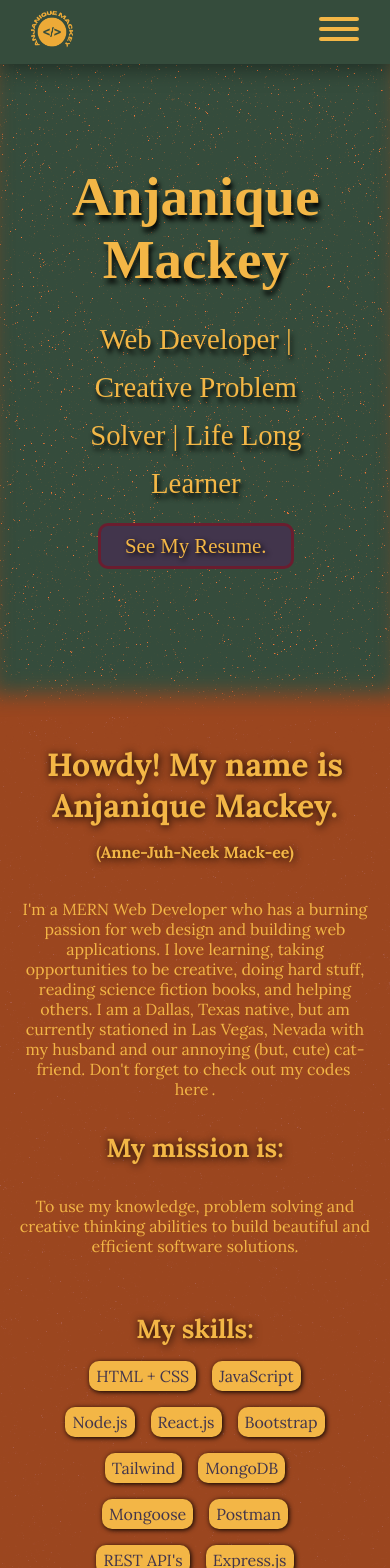
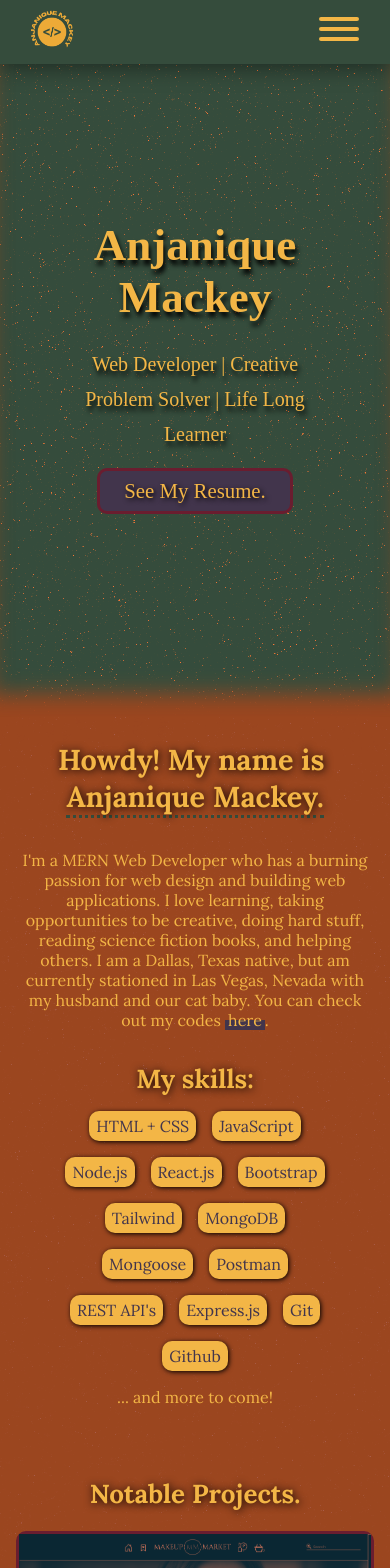
Before and after one commit to Milkdromeda-333/portfolio-old, a React (Vite) app: page / in a window 390 px wide. Shown: the top 1568 px of the page. Built offline with nearby package versions, Linux system fonts and the light colour scheme; a web font is replaced by a local one.

Commit message:
adds minor fixes

```diff
--- a/index.html
+++ b/index.html
@@ -3,7 +3,7 @@
 
 <head>
   <meta charset="UTF-8" />
-  <!-- <link rel="icon" type="image/svg+xml" href="/logo.png" /> -->
+  <link rel="icon" type="image/svg+xml" href="/logo.png" />
   <link rel="apple-touch-icon" sizes="180x180" href="favicons/apple-touch-icon.png">
   <link rel="icon" type="image/png" sizes="32x32" href="favicons/favicon-32x32.png">
   <link rel="icon" type="image/png" sizes="16x16" href="favicons/favicon-16x16.png">
--- a/src/App.jsx
+++ b/src/App.jsx
@@ -8,7 +8,8 @@ import Navbar from "./components/Navbar";
 import Hero from "./components/Hero";
 
 function App() {
-
+  window.location.hash = window.location.hash
+  // console.log(window.location)
   return (
     <div className="App">
       <Navbar />
--- a/src/components/Footer.jsx
+++ b/src/components/Footer.jsx
@@ -11,7 +11,7 @@ export default function Footer() {
                 <span className="keep-together"> Anjanique M. 💻🌏</span>
             </span>
 
-            <span>Follow my socials!</span>
+            <span>Check out my socials!</span>
 
             <div className="socials-icons">
 
--- a/src/components/Intro.jsx
+++ b/src/components/Intro.jsx
@@ -1,3 +1,4 @@
+
 export default function Intro() {
 
     const skillsArr = () => {
@@ -13,7 +14,9 @@ export default function Intro() {
             "Mongoose",
             "Postman",
             "REST API's",
-            "Express.js"];
+            "Express.js",
+            "Git",
+            "Github"];
 
         return skills.map(skill => <span className="skill-card" key={skill}>{skill}</span>)
     }
@@ -23,15 +26,24 @@ export default function Intro() {
 
             <section className="sec1" id="about-me">
 
-                <h2 className="sec-header">Howdy! My name is Anjanique Mackey.<br />
-                    <span className="pronounciation">(Anne-Juh-Neek Mack-ee)</span>
-                </h2>
+            <h2 className="sec1-header">
+                Howdy! My name is&nbsp;
 
-                <p>I'm a MERN Web Developer who has a burning passion for web design and building web applications. I love learning, taking opportunities to be creative, doing hard stuff, reading science fiction books, and helping others. I am a Dallas, Texas native, but am currently stationed in Las Vegas, Nevada with my husband and our annoying (but, cute) cat-friend. Don't forget to check out my codes <a href="https://github.com/Milkdromeda-333" target="_blank">here</a>.</p>
+                <div className="tooltip">
+                    <span> Anjanique</span>
+                    <span> Mackey.</span>
+                    <span className="pronounciation">Anne-Juh-Neek Mack-ee</span>
+                </div>
 
-                <h3 className="sec-header-2">My mission is:</h3>
+                <span>
+                </span>
+                <br />
 
-                <p>To use my knowledge, problem solving and creative thinking abilities to build beautiful and efficient software solutions.</p>
+            </h2>
+
+                <p>I'm a MERN Web Developer who has a burning passion for web design and building web applications. I love learning, taking opportunities to be creative, doing hard stuff, reading science fiction books, and helping others. I am a Dallas, Texas native, but am currently stationed in Las Vegas, Nevada with my husband and our cat baby. You can check out my codes <a href="https://github.com/Milkdromeda-333" target="_blank">here</a>.</p>
+
+
 
             <div className="skills-sec">
 
@@ -41,7 +53,7 @@ export default function Intro() {
                     {skillsArr()}
                 </div>
 
-                <span>.. plus more to come!</span>
+                <span>... and more to come!</span>
 
             </div>
 
--- a/src/index.css
+++ b/src/index.css
@@ -1,6 +1,6 @@
 :root {
-  --regular-font: "Lora", serif;
-  --decor-font: "Akaya Telivigala", cursive;
+  --regular-font: 'Lora', serif;
+  --decor-font: 'Akaya Telivigala', cursive;
   --orange: #9b461f;
   --sand: #f3b646;
   --sand-tone: #eaaa349f;
@@ -18,12 +18,13 @@ html {
   box-sizing: border-box;
 }
 
+  /* Code for Firefox */
 ::-moz-selection {
-  /* Code for Firefox */
   color: var(--sand);
   background: var(--blue);
 }
 
+/* hightlight/selection color */
 ::selection {
   color: var(--sand);
   background: var(--blue);
@@ -89,12 +90,51 @@ a {
 }
 
 .sec-header {
-  font-size: 3rem;
+  font-size: 2.5rem;
 }
 
 .sec-header-2 {
   font-size: 26px;
   margin: 1rem;
+}
+
+.tooltip{
+  position: relative;
+  display: inline-block;
+  border-bottom: 3px dotted var(--green);
+  cursor: default;
+}
+
+.tooltip .pronounciation {
+  visibility: hidden;
+  width: 120px;
+  background-color: var(--blue);
+  color: #fff;
+  text-align: center;
+  padding: 5px 0;
+  border-radius: 6px;
+
+  position: absolute;
+  width: 50%;
+  bottom: 100%;
+  left: 50%;
+  margin-left: -25%;
+  z-index: 999;
+}
+
+.tooltip:hover .pronounciation {
+  visibility: visible;
+}
+
+.tooltip .pronounciation::after {
+ content: " ";
+  position: absolute;
+  top: 100%; /* At the bottom of the tooltip */
+  left: 50%;
+  margin-left: -5px;
+  border-width: 5px;
+  border-style: solid;
+  border-color: var(--blue) transparent transparent transparent;
 }
 
 /* ===== NAVBAR ===== */
@@ -113,6 +153,7 @@ a {
   align-items: center;
 
   position: relative;
+  z-index: 100;
 
   box-shadow: 0px 20px 21px -10px rgba(53, 76, 60, 1);
   -webkit-box-shadow: 0px 20px 21px -10px rgba(53, 76, 60, 1);
@@ -197,7 +238,6 @@ a {
   align-items: center;
 
   position: relative;
-  z-index: 50;
 }
 
 .hero img {
@@ -252,7 +292,8 @@ h1 {
   align-items: center;
   text-align: center;
   color: var(--sand);
-  margin: 0 4rem;
+  margin: 0 auto;
+  width: 80%;
 }
 
 .sec1,
@@ -260,15 +301,16 @@ h3 {
   font-size: 2rem;
 }
 
-.sec1 h2 {
-  font-size: 3rem;
+.sec1-header {
+  font-size: 2.5rem;
   margin-bottom: 1rem;
   position: relative;
   z-index: 1;
 }
 
 .sec1 .pronounciation {
-  font-size: 1.5rem;
+  font-size: 1.2rem;
+  padding: 5px;
 }
 
 .sec1 p {
@@ -305,7 +347,6 @@ h3 {
 
 /* ===== SKILLS ===== */
 .skills-sec {
-  margin-block: 1.5rem;
   padding-inline: 10%;
   font-size: 1.5rem;
 }
@@ -338,7 +379,7 @@ h3 {
   color: var(--sand);
   font-size: 1.5rem;
   margin-inline: 16px;
-  margin-bottom: 3rem;
+  margin-block: 3rem;
   text-align: center;
 }
 
@@ -516,7 +557,7 @@ h3 {
 .email-form input {
   border-radius: var(--border-radius);
   width: 50vw;
-  border: 3px solid var(--green);
+  border: 2px solid var(--sand-tint);
   background-color: rgb(238, 238, 238);
   padding: 5px 10px;
   font-family: var(--regular-font);
@@ -538,6 +579,7 @@ h3 {
   background: linear-gradient(to bottom, var(--red) 5%, var(--red-tint) 100%);
   cursor: pointer;
   border: 2px solid var(--sand-tone);
+  margin-top: 1rem;
 }
 
 .email-form button:hover {
@@ -549,12 +591,11 @@ h3 {
 .floating-nav {
   position: -webkit-sticky;
   position: sticky;
-  bottom: 20px;
+  bottom: 25px;
   right: 15px;
   float: right;
-  /* to go beneath the .hero z-index */
-  /* z-index: 49; */
   overflow: hidden;
+  margin-bottom: 1rem;
 }
 
 .navigation-icon {
@@ -697,13 +738,22 @@ footer span {
     font-size: 1rem;
   }
 
-  .sec-header {
+  .sec1-header {
     font-size: 2rem;
+  }
+
+  .contact-page{
+    margin-bottom: 0;
   }
 
   /* ===== FLOATING NAV ===== */
   .floating-nav {
     display: none;
+  }
+
+  .skills-sec,
+  .skill-card{
+    font-size: 1rem;
   }
 }
 
@@ -711,7 +761,6 @@ footer span {
   .navbar {
     height: 4rem;
     width: 100%;
-    /* padding: 5px 1rem; */
     position: fixed;
     top: 0;
     z-index: 999;
@@ -754,25 +803,28 @@ footer span {
     bottom: 2px;
   }
 
+  .sec-header{
+    font-size: 26px;
+  }
+
   /* Hero */
   .hero h1 {
-    font-size: 55px;
+    font-size: 45px;
     margin-bottom: 1.5rem;
   }
 
-  .home-page .hero span {
-    font-size: 26px;
+  .hero span {
+    font-size: 20px;
     line-height: 35px;
   }
 
   /* sec1 */
   .sec1 {
-    padding-inline: 1rem;
-    margin: 0;
+    width: 100%;
   }
 
   .sec1 h2 {
-    font-size: 2rem;
+    font-size: 1.8rem;
   }
 
   .sec1 .pronounciation {
@@ -862,9 +914,10 @@ footer span {
     text-decoration: wavy;
     text-decoration-color: #f3b646;
   }
+
   /* hero */
   .hero h1 {
-    font-size: 50px;
+    font-size: 40px;
   }
 
   .hero span {
@@ -874,6 +927,10 @@ footer span {
 
   .home-page .hero span {
     font-size: 20px;
+  }
+
+  .hero-btn{
+    padding: 4px 6px;
   }
 
   /* sec1 */
--- a/src/pages/ContactPage.jsx
+++ b/src/pages/ContactPage.jsx
@@ -14,7 +14,7 @@ export default function ContactPage() {
                 <label htmlFor="subject-line">Subject line:</label>
                 <input type="text" id='subject-line' required />
 
-                <label htmlFor="email-body">Email body:</label>
+                <label htmlFor="email-body">Message:</label>
                 <textarea rows='10' required />
 
                 <button>Submit.</button>
--- a/src/pages/PortfolioPage.jsx
+++ b/src/pages/PortfolioPage.jsx
@@ -12,7 +12,7 @@ export default function PortfolioPage() {
 
             <div className="project-cards">{projects}</div>
 
-            <p> View more of my completed projects on my  github&nbsp;
+            <p> View more of my completed projects in my dedicated github list&nbsp;
                 <a href="https://github.com/stars/Milkdromeda-333/lists/my-projects"
                     target="_blank" className="portfolio-page-github-link">here</a>.
             </p>
```
Also changed, not shown: 1 other file (tests, documents, lock files or other folders).
